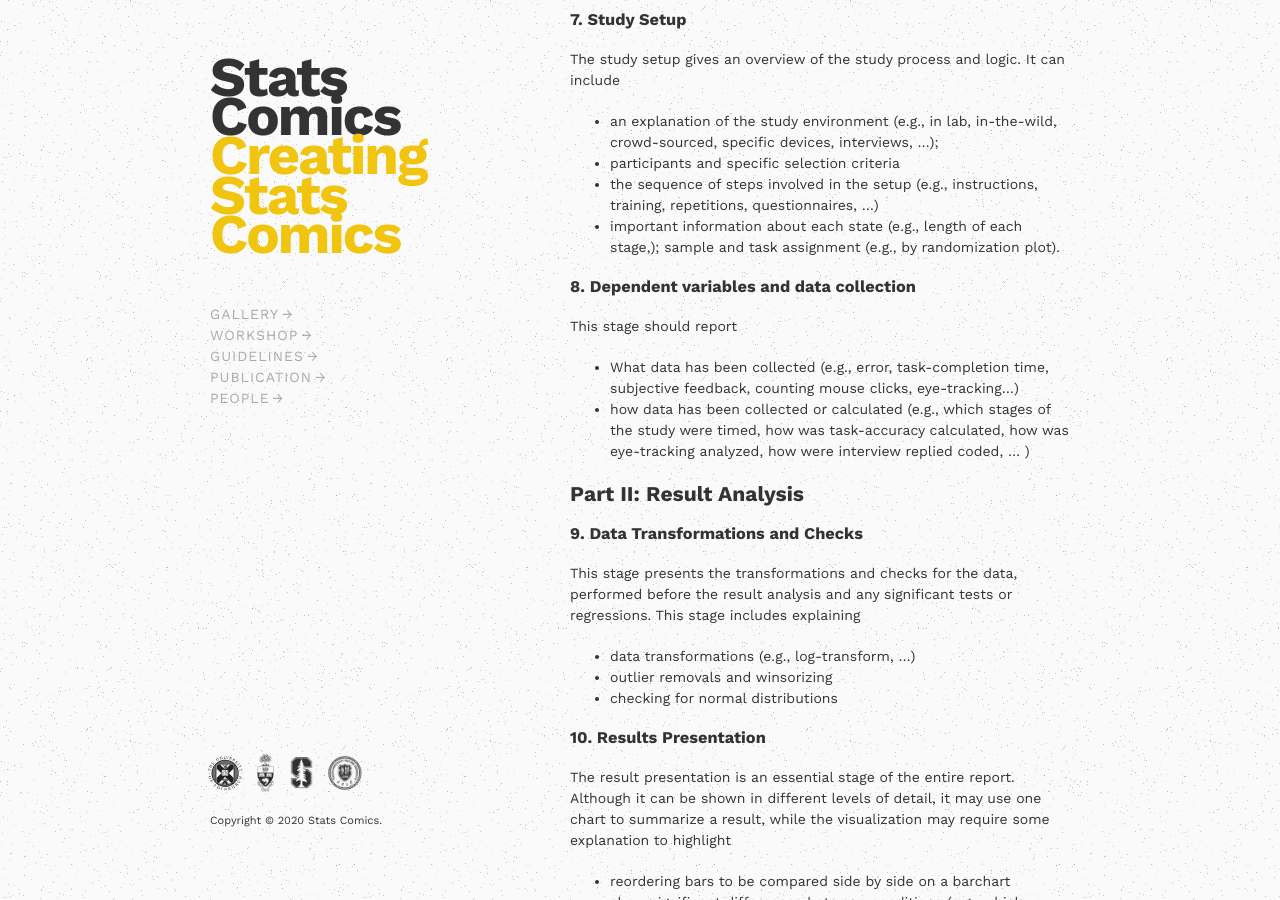
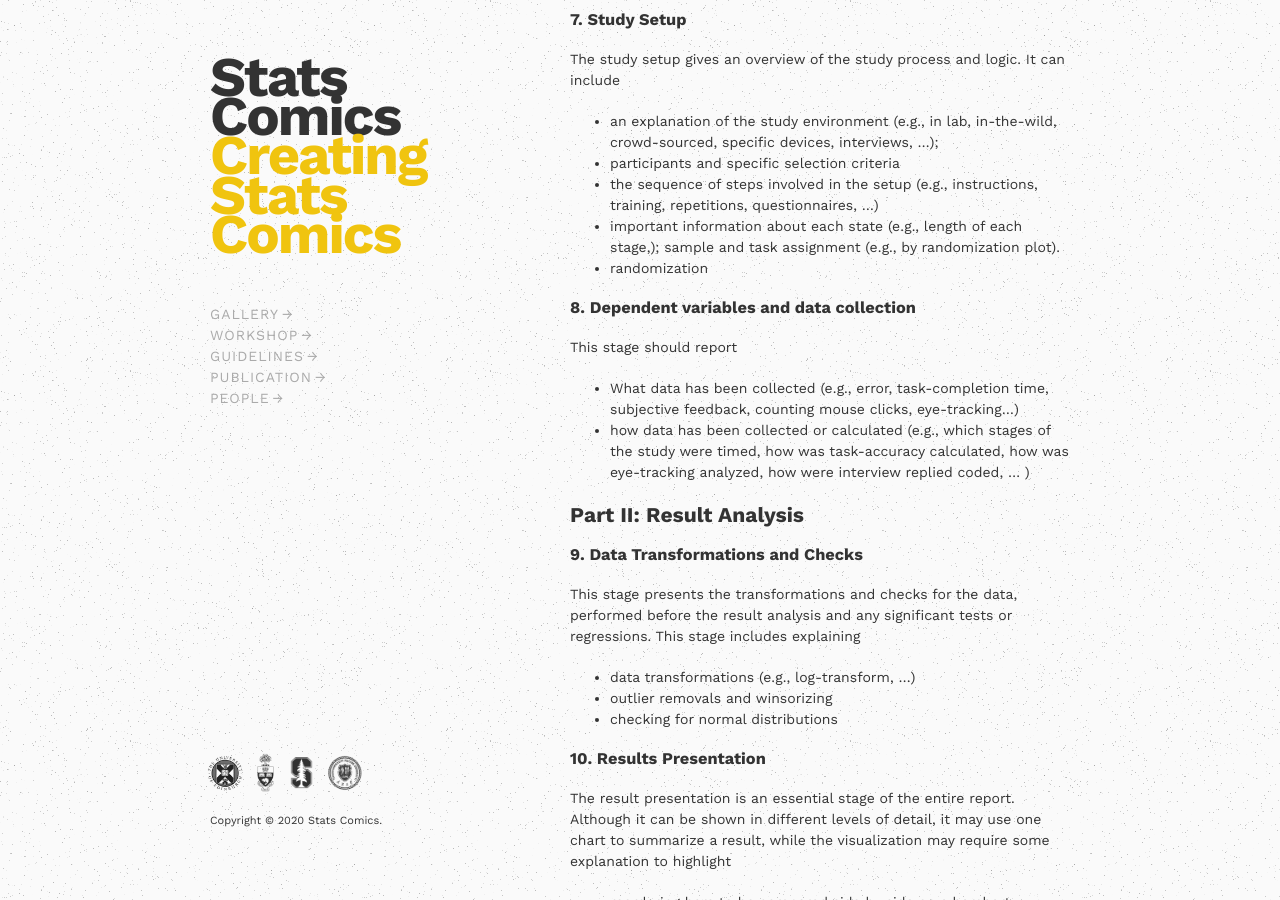
Before and after one commit to statscomics/statscomics.github.io, a Jekyll site: the page built from guidelines.md, in a window 1280 px wide and 900 px high, scrolled down 3286 px. Built offline with Jekyll 4.4.1, drawn with Linux system fonts in a browser that asks for light colours; our own code applies the rules of GitHub Pages for plain Markdown files; a script that is not in the unit is left out.

Commit message:
Update guidelines.md

```diff
--- a/guidelines.md
+++ b/guidelines.md
@@ -95,6 +95,7 @@ The study setup gives an overview of the study process and logic. It can include
 * participants and specific selection criteria
 * the sequence of steps involved in the setup (e.g., instructions, training, repetitions, questionnaires, ...)
 * important information about each state (e.g., length of each stage,); sample and task assignment (e.g., by randomization plot).
+* randomization
 
 
 ### 8. Dependent variables and data collection
```
